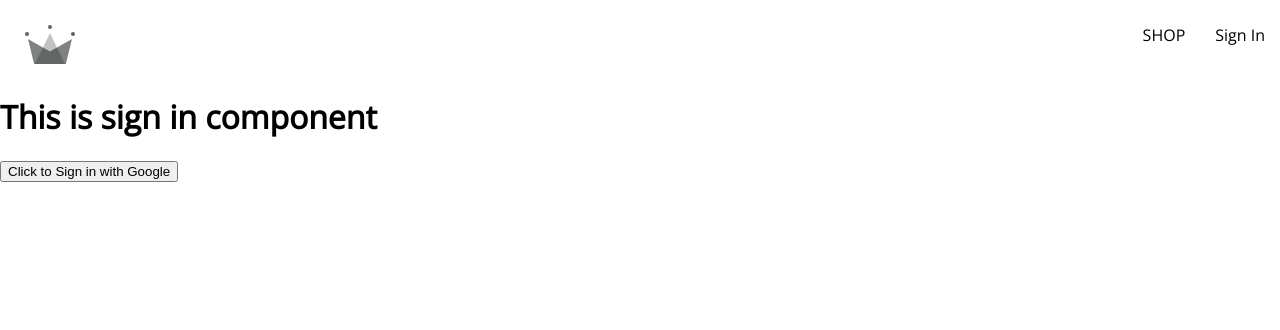
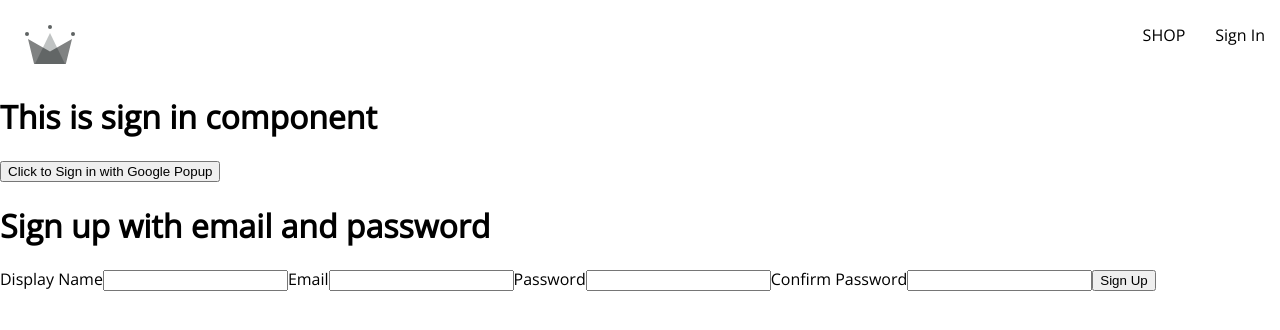
Before and after one commit to sebastianr812/crown-clothing, a React (Create React App) app: page /sign-in in a window 1280 px wide. Shown: the top 330 px of the page. Built offline with nearby package versions, Linux system fonts and the light colour scheme.

Commit message:
added part of sign up form still needs work

```diff
--- /dev/null
+++ b/src/components/sign-up-form/sign-up-form.component.jsx
@@ -0,0 +1,51 @@
+import { useState } from "react";
+
+
+const defaultFormFields = {
+    displayName: '',
+    email: '',
+    password: '',
+    confirmPassword: ''
+}
+
+
+const SignUpForm = () => {
+
+
+    const [formFields, setFormFields] = useState(defaultFormFields);
+    const { displayName, email, password, confirmPassword } = defaultFormFields;
+
+
+    console.log(formFields);
+
+    const handleChange = (event) => {
+        const { name, value } = event.target;
+
+        setFormFields({ ...formFields, [name]: value });
+
+    }
+
+
+    return (
+        <div>
+            <h1>Sign up with email and password</h1>
+            <form onSubmit={() => { }}>
+                <label>Display Name</label>
+                <input name="displayName" type='text' required onChange={handleChange} value={displayName} />
+
+                <label>Email</label>
+                <input name='email' type='email' required onChange={handleChange} value={email} />
+
+                <label>Password</label>
+                <input name="password" type='password' required onChange={handleChange} value={password} />
+
+                <label>Confirm Password</label>
+                <input name="confirmPassword" type='password' required onChange={handleChange} value={confirmPassword} />
+
+                <button type="submit">Sign Up</button>
+            </form>
+        </div>
+    );
+}
+
+export default SignUpForm;
--- a/src/routes/sign-in/sign-in.component.jsx
+++ b/src/routes/sign-in/sign-in.component.jsx
@@ -1,15 +1,25 @@
-import { signInWithGooglePopup, createUserDocumentFromAuth } from '../../utils/firebase/firebase.utils'
+import { signInWithGooglePopup, createUserDocumentFromAuth }
+    from '../../utils/firebase/firebase.utils';
+
+import SignUpForm from '../../components/sign-up-form/sign-up-form.component';
+
 
 const SignIn = () => {
+
+
+
     const logGoogleUser = async () => {
         const { user } = await signInWithGooglePopup();
         const userDocReference = await createUserDocumentFromAuth(user);
     }
 
+
+
     return (
         <div>
             <h1>This is sign in component</h1>
-            <button onClick={logGoogleUser}>Click to Sign in with Google</button>
+            <button onClick={logGoogleUser}>Click to Sign in with Google Popup</button>
+            <SignUpForm />
         </div>
     );
 }
--- a/src/utils/firebase/firebase.utils.js
+++ b/src/utils/firebase/firebase.utils.js
@@ -15,13 +15,14 @@
 // Initialize Firebase
 const firebaseApp = initializeApp(firebaseConfig);
 
-const provider = new GoogleAuthProvider();
-provider.setCustomParameters({
+const googleProvider = new GoogleAuthProvider();
+googleProvider.setCustomParameters({
     prompt: 'select_account'
 })
 
 export const auth = getAuth();
-export const signInWithGooglePopup = () => signInWithPopup(auth, provider);
+export const signInWithGooglePopup = () => signInWithPopup(auth, googleProvider);
+export const signInWithGoogleRedirect = () => signInWithRedirect(auth, googleProvider);
 
 export const db = getFirestore();
 
```
